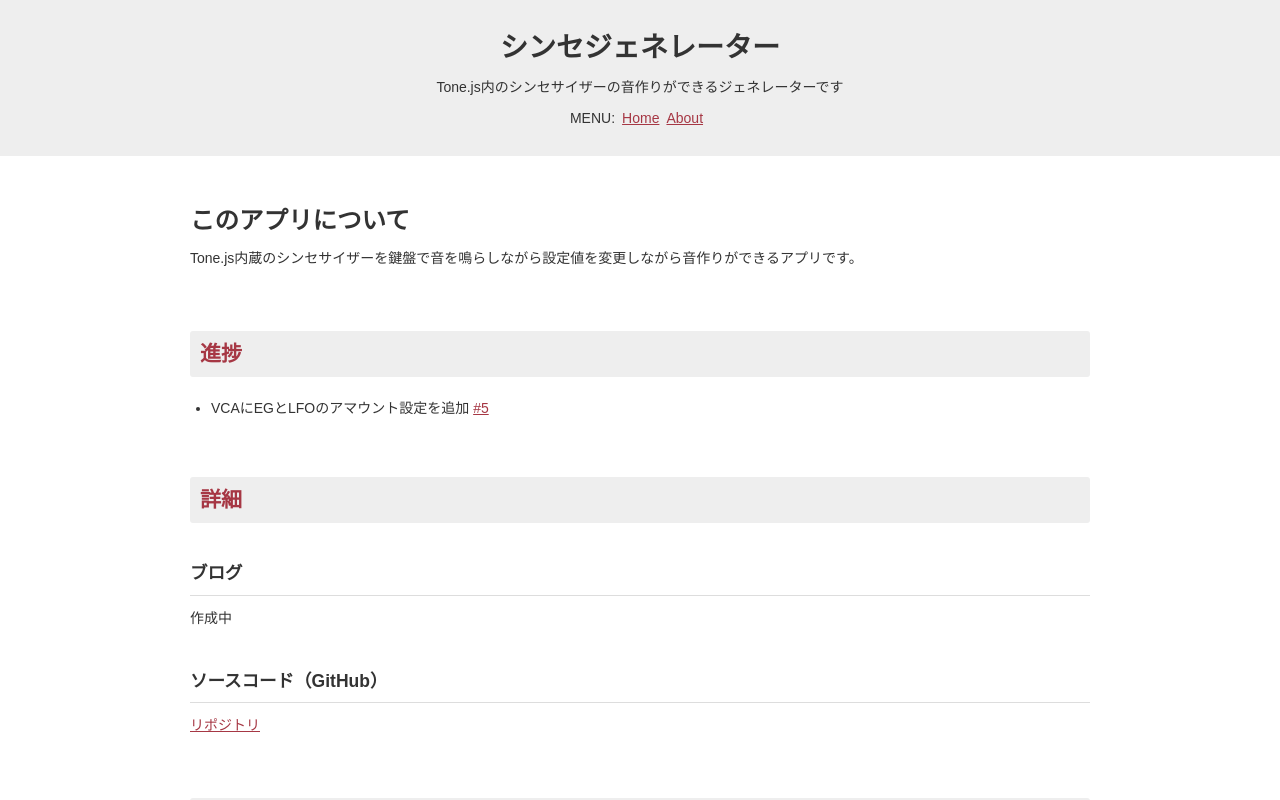
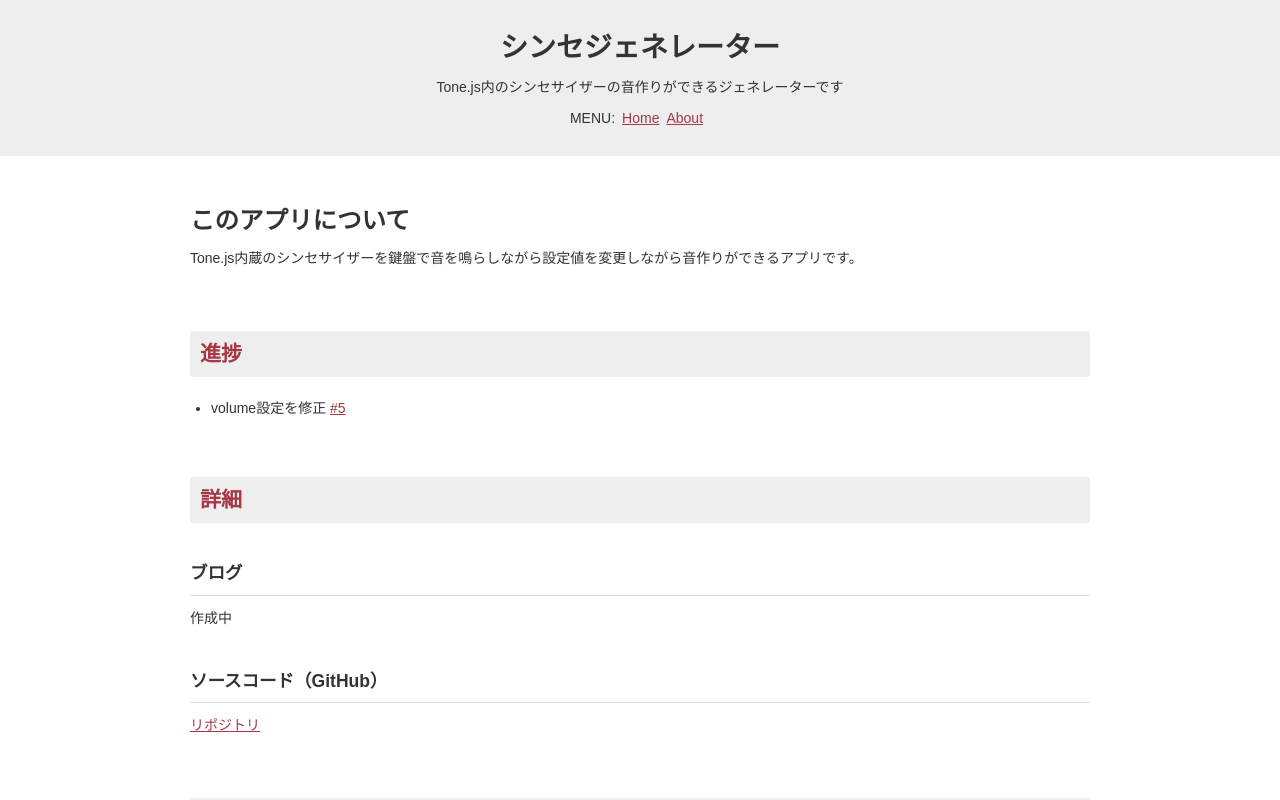
Before and after one commit to ryo-i/synth-generator, a Next.js app: page /about in a window 1280 px wide. Shown: the top 800 px of the page. Built offline with nearby package versions, Linux system fonts and the light colour scheme.

Commit message:
volume設定を修正 #5

```diff
--- a/pages/about.tsx
+++ b/pages/about.tsx
@@ -53,7 +53,7 @@ function About() {
             <section>
                 <h2>進捗</h2>
                 <ul>
-                    <li>VCAにEGとLFOのアマウント設定を追加 <a href="https://github.com/ryo-i/synth-generator/issues/5">#5</a></li>
+                    <li>volume設定を修正 <a href="https://github.com/ryo-i/synth-generator/issues/5">#5</a></li>
                 </ul>
             </section>
             <section>
```
Also changed, not shown: components/Inner.tsx (+5 -5 lines), 1 other file (tests, documents, lock files or other folders).
